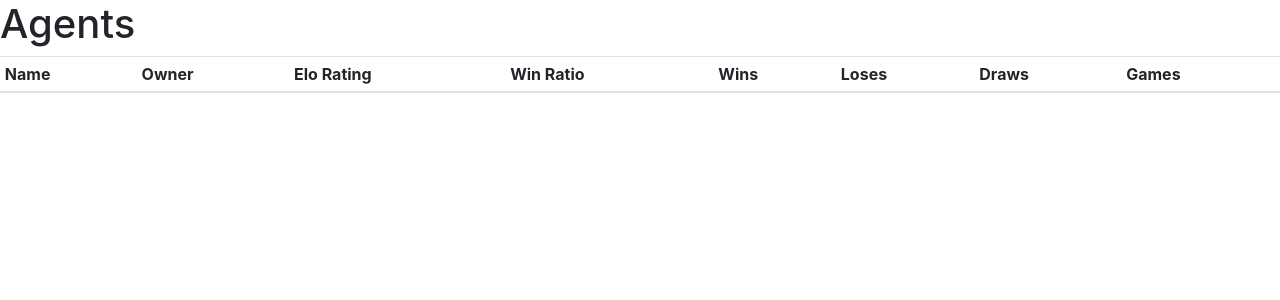
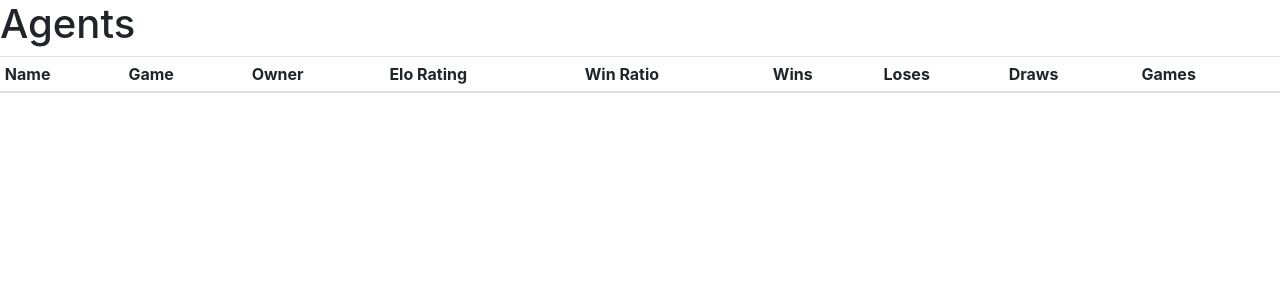
Before and after one commit to h3nnn4n/colosseum_website, a Django app: page /agents/ in a window 1280 px wide. Shown: the part 56-356 px from the top of the page. Run offline with Django 3.2, Linux system fonts and the light colour scheme; data that the repository does not hold is empty; parts of the project's set-up code (start-up, migrations or seed data) failed here and were passed over; some libraries are stand-ins or nearby versions.

Commit message:
List which game a record belongs to

```diff
--- a/app/templates/agents/index.html
+++ b/app/templates/agents/index.html
@@ -9,6 +9,7 @@
   <table class="table table-hover table-striped table-sm">
     <thead>
       <th scope="col"> Name </th>
+      <th scope="col"> Game </th>
       <th scope="col"> Owner </th>
       <th scope="col"> Elo Rating </th>
       <th scope="col"> Win Ratio </th>
@@ -26,6 +27,7 @@
           </a>
         </td>
 
+        <td>{{ agent.game.name }}</td>
         <td>{{ agent.owner.username }}</td>
         <td>{{ agent.elo }}</td>
         <td>{{ agent.pretty_win_ratio }}%</td>
--- a/app/templates/matches/index.html
+++ b/app/templates/matches/index.html
@@ -12,6 +12,7 @@
       <th scope="col"> Agent 2 </th>
       <th scope="col"> Result </th>
       <th scope="col"> Tournament </th>
+      <th scope="col"> Game </th>
       <th scope="col"> When </th>
       <th scope="col"> Replay </th>
     </thead>
@@ -38,6 +39,8 @@
           <span> - </span>
           {% endif %}
         </td>
+
+        <td> {{ match.game.name }} </td>
         <td> {{ match.ran_at | date:"Y-m-d H:i:s" }} </td>
 
         {% if match.replay %}
--- a/app/templates/tournaments/index.html
+++ b/app/templates/tournaments/index.html
@@ -9,6 +9,7 @@
   <table class="table table-hover table-striped table-sm">
     <thead>
       <th scope="col"> Name </th>
+      <th scope="col"> Game </th>
       <th scope="col"> Active </th>
       <th scope="col"> Mode </th>
       <th scope="col"> Matches left </th>
@@ -22,6 +23,7 @@
             {{ tournament.name }}
           </a>
         </td>
+        <td> {{ tournament.game.name }} </td>
         <td> {{ tournament.is_active | yesno:"Yes,No" }} </td>
         <td> {{ tournament.mode }} </td>
         <td> {{ tournament.pending_matches }} </td>
```
